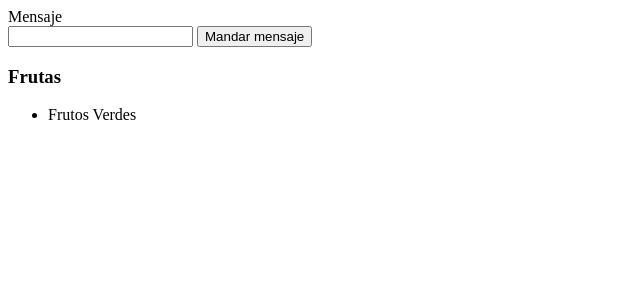
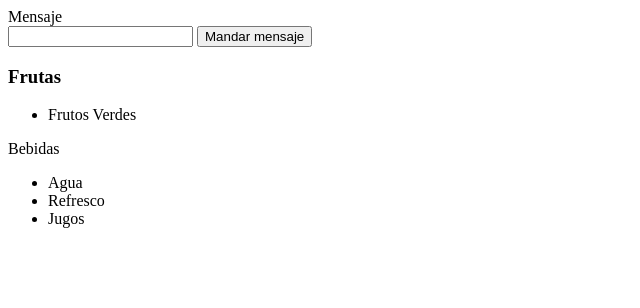
Before and after one commit to ljimeneztkio/tienda, a PHP site: page /index.php in a window 1280 px wide. Shown: the top 308 px of the page, without its empty margins (0-640 px from the left). Run offline with PHP 8.4, Linux system fonts and the light colour scheme.

Commit message:
Se agregan bebidas al catalogo

```diff
--- a/index.php
+++ b/index.php
@@ -29,6 +29,14 @@
                 <li>Frutos Verdes</li>
             </ul>
         </div>
+        <div>
+            <div>Bebidas</div>
+            <ul>
+                <li>Agua</li>
+                <li>Refresco</li>
+                <li>Jugos</li>
+            </ul>
+        </div>
     </aside>
 
     <footer>
```
